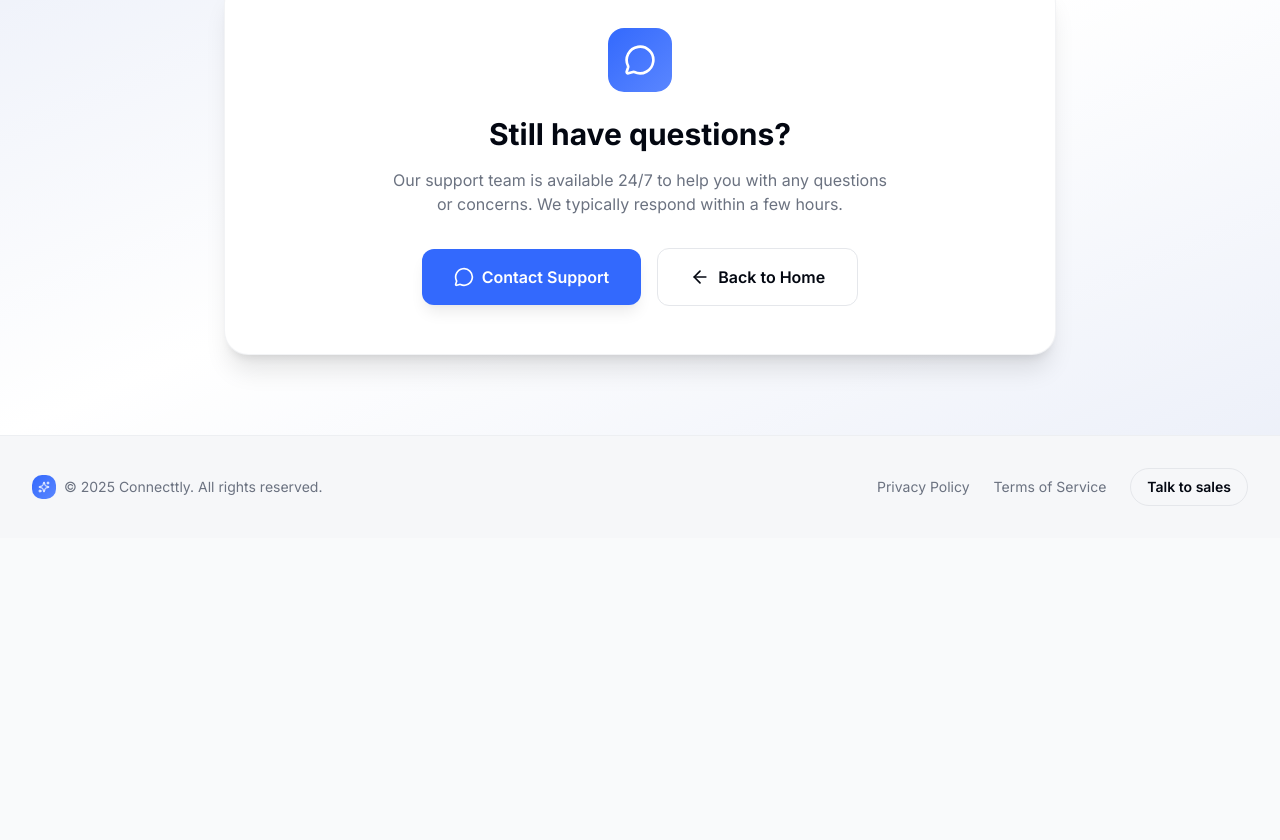
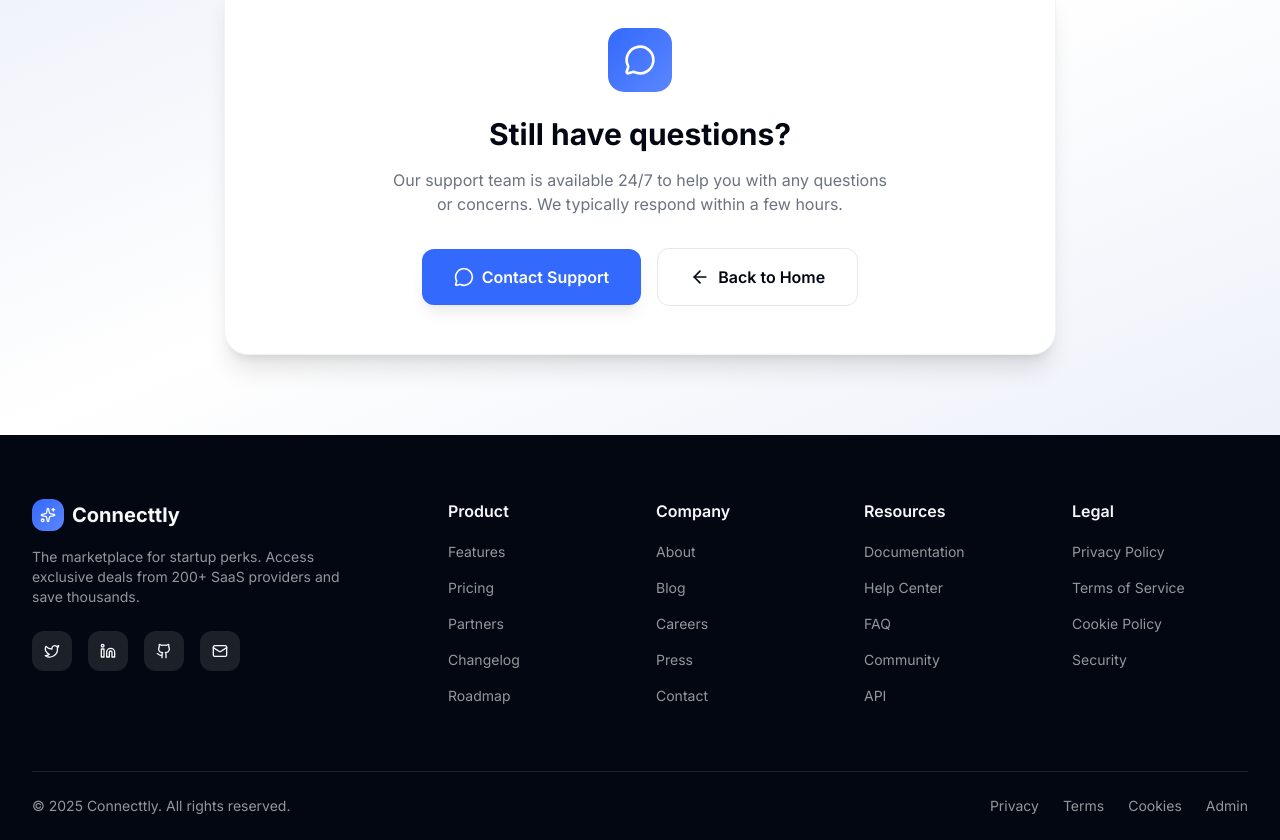
Before and after one commit to patilkrishnal2003/Connectly-marketplace, a React (Vite) app in the folder frontend-react/: page /faq in a window 1280 px wide. Shown: the part 2451-3291 px from the top of the page. Before the commit the page ends 2989 px from the top, so only its background shows below. Built offline with nearby package versions, Linux system fonts and the light colour scheme.

Commit message:
Improve contact form scrolling and add shared footer to FAQ

```diff
--- a/frontend-react/src/pages/Contact.jsx
+++ b/frontend-react/src/pages/Contact.jsx
@@ -92,8 +92,8 @@ export default function Contact() {
   };
 
   return (
-    <div className="min-h-screen bg-white text-slate-900">
-      <header className="relative overflow-hidden bg-gradient-hero">
+    <div className="min-h-screen bg-white text-slate-900 flex flex-col overflow-x-hidden overflow-y-auto">
+      <header className="relative overflow-hidden bg-gradient-hero flex-shrink-0">
         <div className="max-w-6xl mx-auto px-6 pt-20 pb-16">
           <div className="absolute top-6 right-6">
             <BackToHomeButton />
@@ -140,7 +140,7 @@ export default function Contact() {
         </div>
       </header>
 
-      <main className="max-w-6xl mx-auto px-6 pb-16 -mt-10 space-y-10">
+      <main className="flex-1 w-full max-w-6xl mx-auto px-6 pb-16 -mt-10 space-y-10">
         <div className="grid grid-cols-1 lg:grid-cols-2 gap-8">
           <div className="space-y-5">
             <div className="rounded-2xl border border-border bg-white p-6 shadow-sm">
@@ -200,7 +200,7 @@ export default function Contact() {
             </div>
           </div>
 
-          <div className="bg-white border border-border shadow-lg rounded-3xl p-8">
+          <div className="bg-white border border-border shadow-lg rounded-3xl p-8 max-h-[90vh] overflow-y-auto">
             <div className="flex items-start justify-between gap-3 mb-6">
               <div>
                 <p className="text-xs uppercase tracking-[0.25em] text-muted-foreground">Contact form</p>
--- a/frontend-react/src/pages/FAQ.tsx
+++ b/frontend-react/src/pages/FAQ.tsx
@@ -2,6 +2,7 @@ import { useState } from "react";
 import { Link } from "react-router-dom";
 import { ChevronDown, ChevronUp, Sparkles, ArrowLeft, Search, MessageCircle, Zap, Shield, CreditCard, Users } from "lucide-react";
 import BackToHomeButton from "../components/BackToHomeButton";
+import Footer from "../components/Footer";
 
 interface FAQItem {
   question: string;
@@ -98,9 +99,9 @@ const FAQ = () => {
   };
 
   return (
-    <div className="min-h-screen bg-background">
+    <div className="min-h-screen bg-background flex flex-col">
       {/* Navigation */}
-      <nav className="sticky top-0 z-50 bg-background/80 backdrop-blur-xl border-b border-border/50">
+      <nav className="sticky top-0 z-50 bg-background/80 backdrop-blur-xl border-b border-border/50 flex-shrink-0">
         <div className="max-w-7xl mx-auto px-4 sm:px-6 lg:px-8">
           <div className="flex items-center justify-between h-16">
             <Link to="/" className="flex items-center gap-2 text-foreground hover:text-primary transition-colors">
@@ -157,6 +158,7 @@ const FAQ = () => {
         </div>
       </section>
 
+      <main className="flex-1">
         {/* Category Pills */}
         <section className="py-8 border-b border-border/50">
           <div className="max-w-7xl mx-auto px-4 sm:px-6 lg:px-8">
@@ -289,36 +291,9 @@ const FAQ = () => {
             </div>
           </div>
         </section>
+      </main>
 
-      {/* Footer */}
-      <footer className="py-8 border-t border-border/50">
-        <div className="max-w-7xl mx-auto px-4 sm:px-6 lg:px-8">
-          <div className="flex flex-col sm:flex-row items-center justify-between gap-4">
-            <div className="flex items-center gap-2">
-              <div className="w-6 h-6 rounded-md bg-gradient-primary flex items-center justify-center">
-                <Sparkles className="w-3 h-3 text-primary-foreground" />
-              </div>
-              <span className="text-sm text-muted-foreground">
-                © {new Date().getFullYear()} Connecttly. All rights reserved.
-              </span>
-            </div>
-          <div className="flex items-center gap-6">
-            <Link to="/privacy-policy" className="text-sm text-muted-foreground hover:text-foreground transition-colors">
-              Privacy Policy
-            </Link>
-            <Link to="/terms" className="text-sm text-muted-foreground hover:text-foreground transition-colors">
-              Terms of Service
-            </Link>
-            <Link
-              to="/contact"
-              className="inline-flex items-center justify-center rounded-full border border-border px-4 py-2 text-sm font-semibold text-foreground transition hover:border-slate-900 hover:text-slate-900"
-            >
-              Talk to sales
-            </Link>
-          </div>
-        </div>
-        </div>
-      </footer>
+      <Footer />
     </div>
   );
 };
```
Lines whose indentation alone changed are shown as unchanged.
